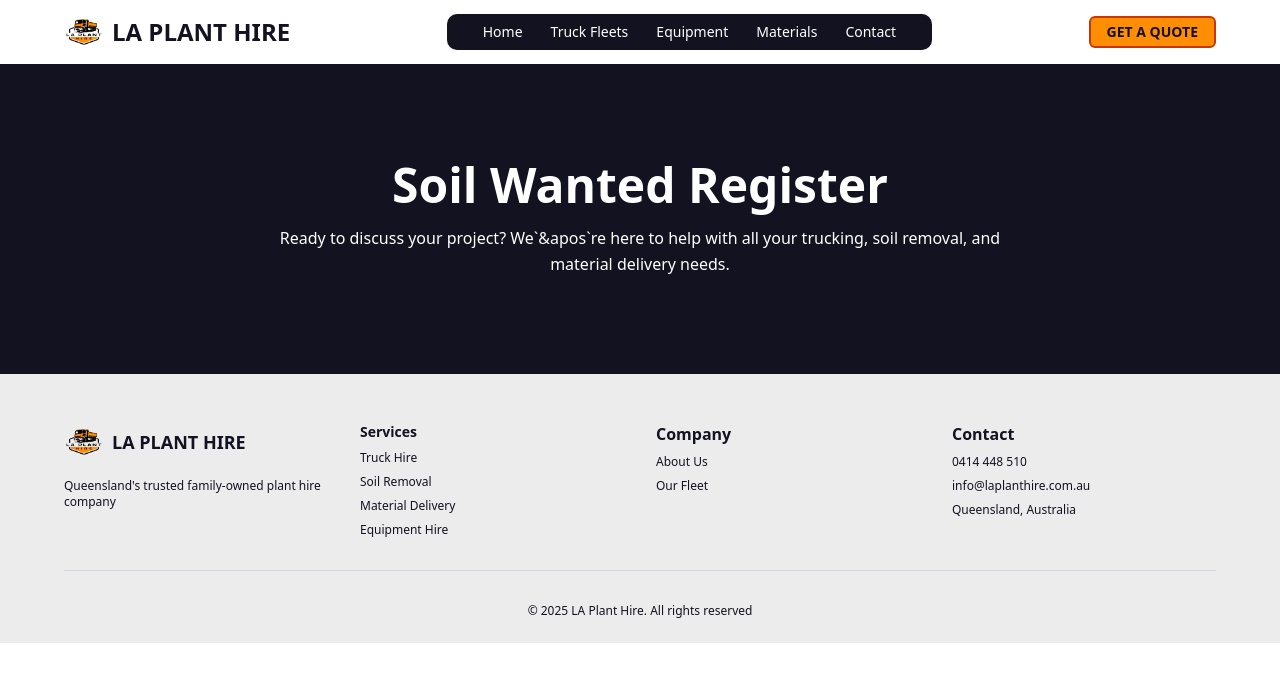
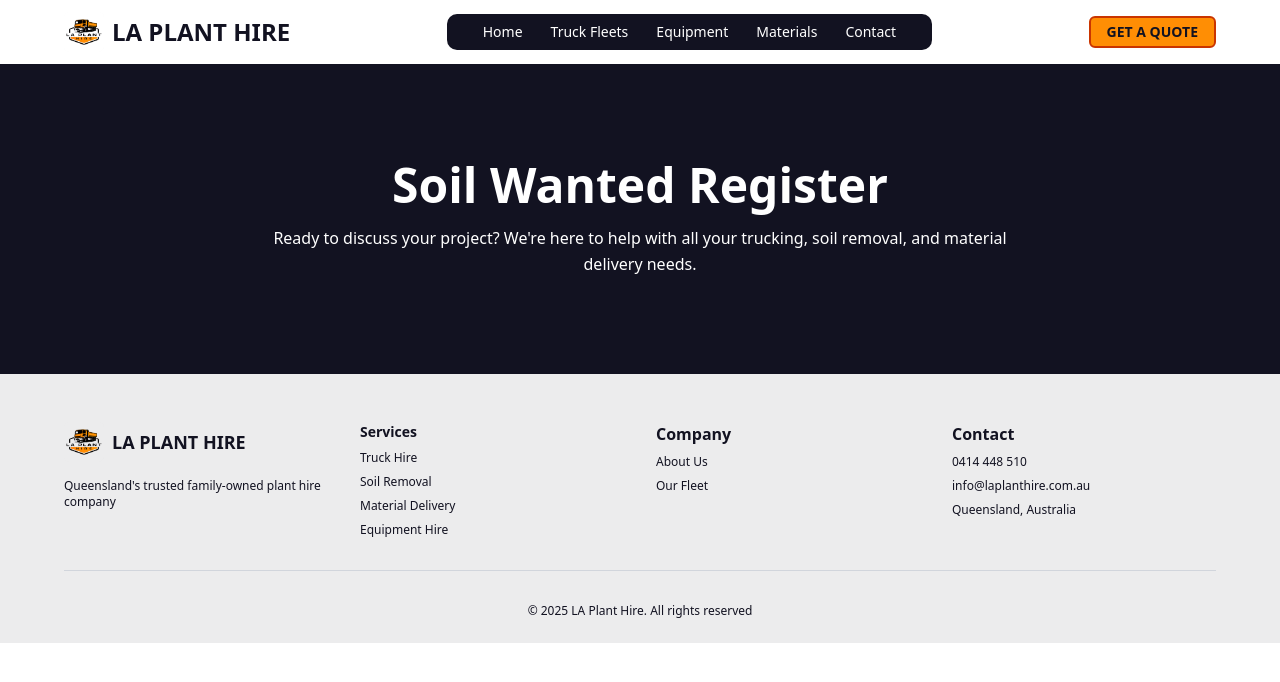
Before and after one commit to Rahul-Mallik-CSE/La-Plant-Hire, a Next.js app: page /contact in a window 1280 px wide. Shown: the top 682 px of the page. Built offline with nearby package versions, Linux system fonts and the light colour scheme.

Commit message:
fix: correct typo in description of CommonHero component on ContactPage

```diff
--- a/src/app/contact/page.tsx
+++ b/src/app/contact/page.tsx
@@ -9,7 +9,7 @@
       {/* hero section */}
       <CommonHero
         title="Soil Wanted Register"
-        description="Ready to discuss your project? We`&apos`re here to help with all your trucking, soil removal, and material delivery needs."
+        description="Ready to discuss your project? We're here to help with all your trucking, soil removal, and material delivery needs."
         bgColor="bg-[#121221]"
         textColor="text-white"
       />
```
